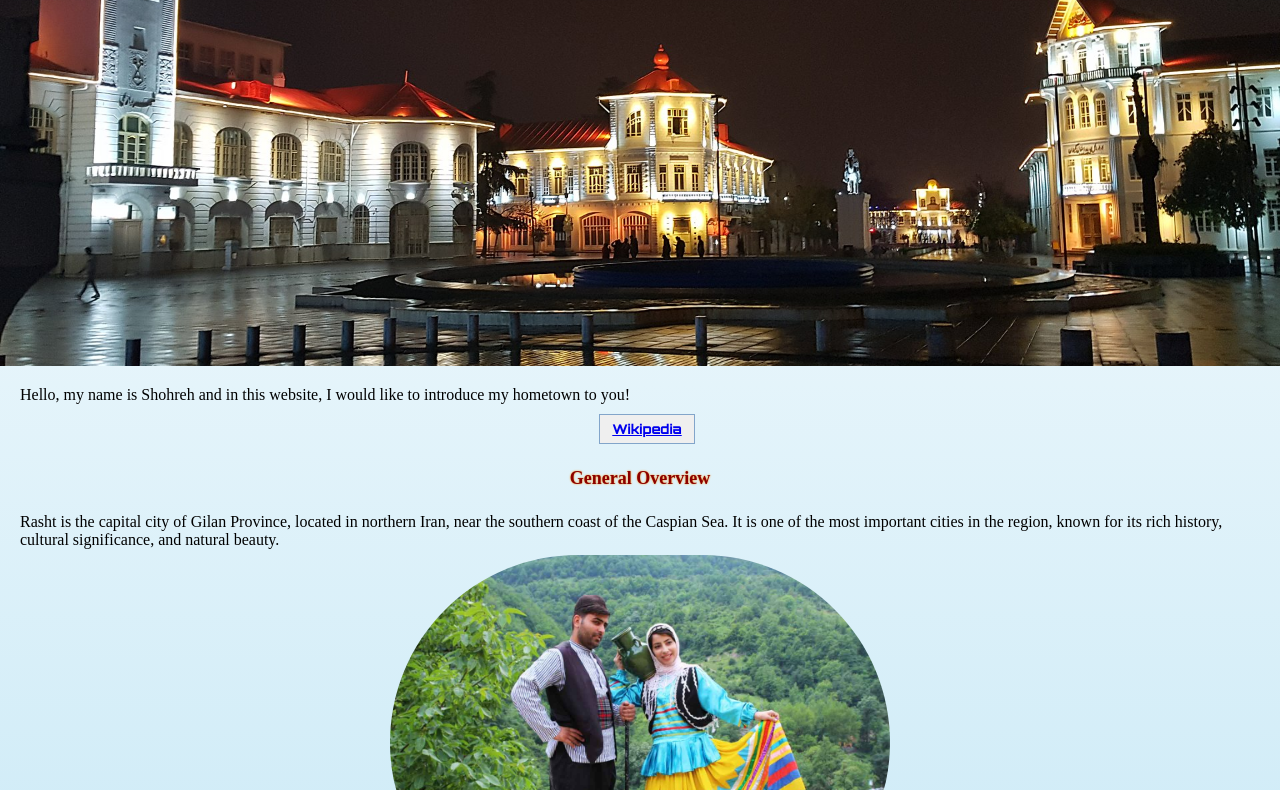
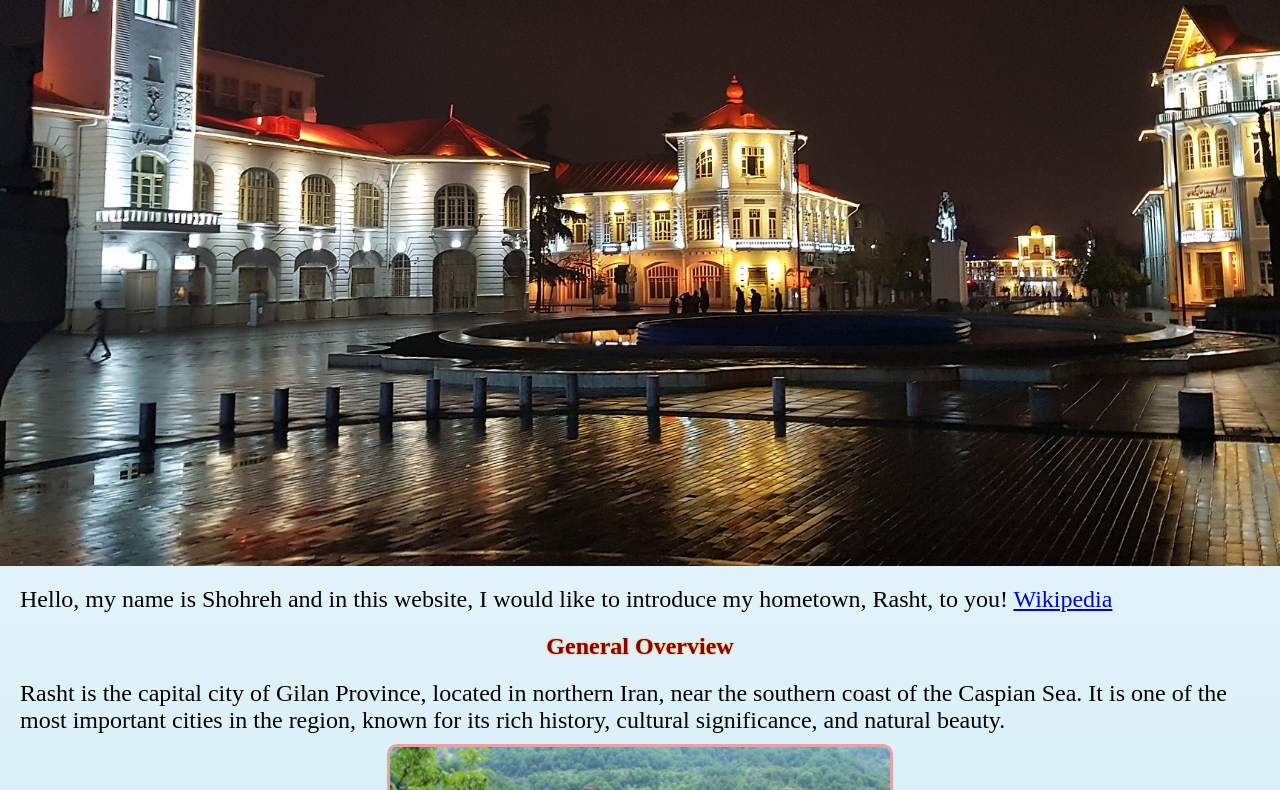
Before and after one commit to Shohreh-bayat/My-website--Home-town, a website built with Vite: page index.html in a window 1280 px wide. Shown: the part 234-1024 px from the top of the page. Built offline with nearby package versions, Linux system fonts and the light colour scheme.

Commit message:
My hometown Project- V2

```diff
--- a/index.html
+++ b/index.html
@@ -1,5 +1,6 @@
 <html>
     <head>
+        <title> Rasht </title>
         <link rel="preconnect" href="https://fonts.googleapis.com">
         <link rel="preconnect" href="https://fonts.gstatic.com" crossorigin>
         <link href="https://fonts.googleapis.com/css2?family=Orbitron:wght@400;800&display=swap" rel="stylesheet">
@@ -8,24 +9,23 @@
     <body>
         <div id="hero">
             <img src="https://i.pinimg.com/originals/23/fc/e4/23fce4ff95dada5296563fe05bbf3b8d.jpg" id="main-logo">
-            <h1 id="title">My hometown <span class="underline">"Rasht"</span></h1>
-        </div>
-            <p> Hello, my name is Shohreh and in this website, I would like to introduce my hometown to you!
-            <button class="btn"><a href="https://en.wikipedia.org/wiki/Rasht"> Wikipedia <a> </button>
+            <h1>My hometown <span class="underline"> "Rasht"</span></h1>
+                 </div>
+            <p> Hello, my name is Shohreh and in this website, I would like to introduce my hometown, Rasht, to you!
+                 <a href="https://en.wikipedia.org/wiki/Rasht"> Wikipedia </a></p>
 
-            <h4> General Overview </h4>
+            <h2> General Overview </h2>
             <p> Rasht is the capital city of Gilan Province, located in northern Iran, near the southern coast of the Caspian Sea. It is one of the most important cities in the region, known for its rich history, cultural significance, and natural beauty. </p>
 
             <img src="images/clothing.jpg">
 
-            <h5> Historical Importance </h5>
+            <h2> Historical Importance </h2>
             <p> Rasht has been a significant urban center for centuries, playing a role in trade between Iran and other countries, particularly Russia, due to its proximity to the Caspian Sea. The city was part of the Silk Road, which made it a hub for commerce and cultural exchange in the past. Rasht was also known as a base of support for constitutionalists during Iran's Constitutional Revolution in the early 20th century. </p>
-
-            <h6> Food </h6>
+            <h2> Food </h2>
             <img src="images/Food_rasht_1.jpg">
             <p> Rasht's cuisine is renowned for its rich flavors and use of fresh, local ingredients, particularly herbs, garlic, and seafood. Some of its most famous dishes include Mirza Ghasemi, a smoky grilled eggplant dish with tomatoes and eggs, and Baghala Ghatogh, a flavorful stew made from fava beans, dill, garlic, and eggs, served with rice. Another iconic dish is Fesenjan, a slow-cooked stew made with pomegranate paste and ground walnuts, often paired with duck or chicken. Rasht's unique culinary traditions earned it a spot as a UNESCO Creative City of Gastronomy, celebrating its importance in Iranian and global cuisine. </p>
 
-            <h7> Tourist Attractions</h7>
+            <h2> Tourist Attractions</h2>
 
             <p>Shahrdari Square: The central square of Rasht, which is a focal point for social gatherings and cultural events.
             Rasht Museum: Showcases the cultural and historical artifacts of the Gilan region.
@@ -37,16 +37,16 @@
             <img src="images/Bazar.jpg">
 
             <div>
-            <h8>Modern Rasht </h8>
+            <h2>Modern Rasht </h2>
             <p>Today, Rasht is a vibrant city that blends its historical past with modern development. It has grown as an educational and administrative center, with universities and institutions contributing to its status as a regional hub.
-            The city is also known for its vibrant bazaars and markets, where locals and tourists alike can enjoy traditional crafts, fresh produce, and local delicacies.
+            The city is also known for its vibrant markets, where locals and tourists alike can enjoy traditional crafts, fresh produce, and local delicacies.
 
 
             Rasht's combination of natural beauty, rich history, and cultural significance makes it a unique and important city in Iran. </p>
             </div>
 
 
-             <p id="footer"> Designed By Shohreh <a href="https://scrimba.com/learn/htmlandcss" target="_blank">My CYF course.</a></p>
+             <p id="footer"> Designed By Shohreh </p>
 
     </body>
 </html>
--- a/styles.css
+++ b/styles.css
@@ -4,50 +4,33 @@ body {
     text-align: center;
     font-family: 'Orbitron', sans-serif;
     background:linear-gradient(white,skyblue);
+    font-size:x-large
 }
 
 #hero {
     background-image: url("images/Rasht_Municipality_Mansion_in_an_Autumn_night.jpg");
     background-size: cover;
-    height: 600px ;
+    height: 100% ;
 }
 
 #main-logo {
     width: 100px;
     margin-top: 20px;
+    border-radius: 50px;
 }
-
-/*
-Challenge:
-Add a blurred border around the <h1> using
-the text-shadow technique you just learned. Set
-the blur to 4px and the color to black.
-*/
 
 #title {
     color: white;
     text-shadow: 0px 4px 4px blue;
 }
 
-.btn {
-    padding: 6px 12px;
-    background: f7e1d7;
-    border: 1px solid;
-    font-family: 'Orbitron', sans-serif;
-    color: #82a5ca;
-    font-weight: 800;
-    text-align: center;
-    display: block;
-    margin: 10px auto 0px auto;
-}
-
 .underline {
     border-bottom: 4px solid white;
 }
 
-h2,h3,h4,h5,h6,h7,h8 {
+h2 {
     font-family: 'Times New Roman', Times, serif;
-    font-size: large;
+    font-size:x-large;
     font-weight: bolder;
     text-shadow: 0px 0px 2px darkorange;
     color: darkred;
@@ -58,16 +41,19 @@ p {
     font-style: normal;
     font-family: 'Times New Roman', Times, serif;
     color: black;
-    margin: 20px 6px 6px 20px
+    margin: 20px 10px 10px 20px;
 }
 
 img {
     width: 500px;
-    border-radius:500px ;
+    border-radius:10px ;
     margin-bottom: 20px;
+    border: rgba(255, 0, 0, 0.327) 3px solid;
 
 }
 #footer{
     text-align: center;
     font-weight: bold;
+    background-color: rgb(35, 76, 93);
+    color:blanchedalmond;
 }
```
